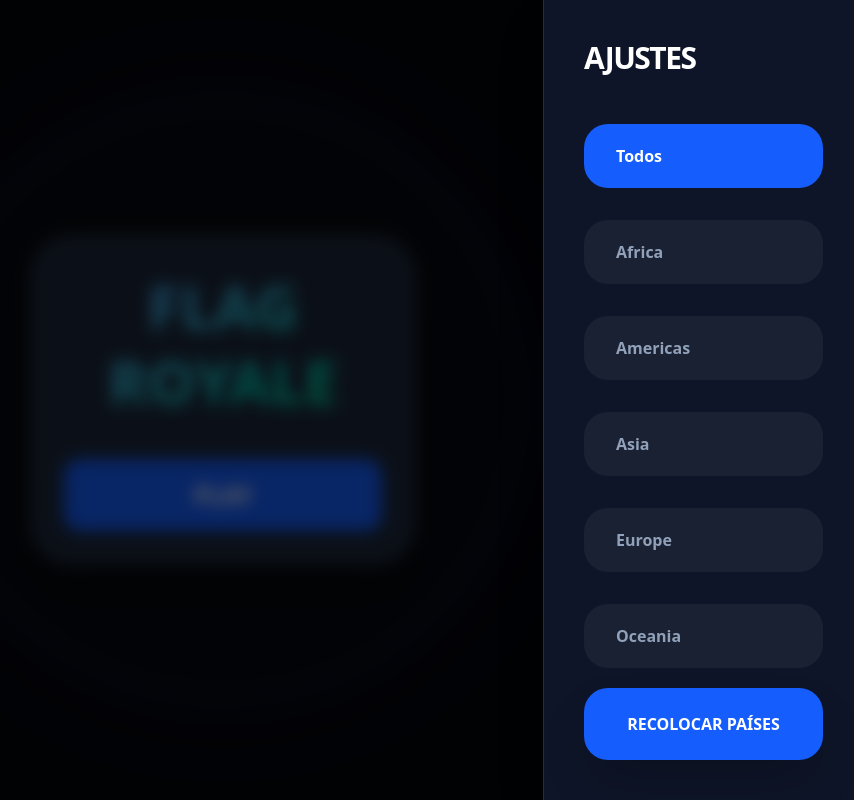
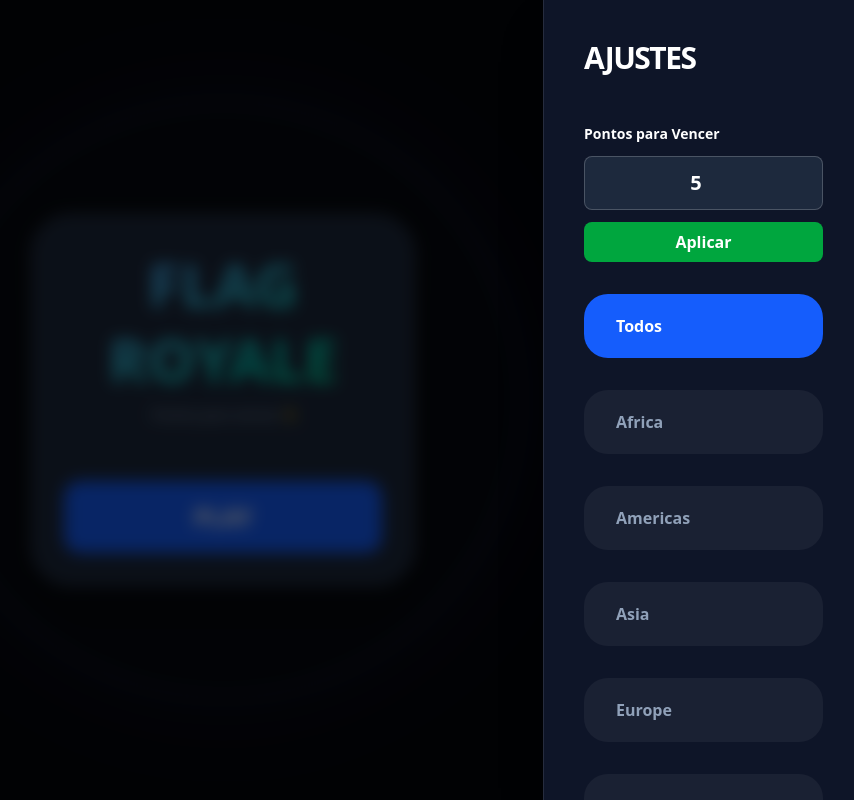
Before and after one commit to christembe89-lgtm/flag-collision-final, a Next.js app: page / in a window 1280 px wide. Both pictures are taken after a click on the button 1227 px from the left and 50 px from the top of the page. Shown: the whole page, without its empty margins (417-1271 px from the left). Built offline with nearby package versions, Linux system fonts and the light colour scheme.

Commit message:
velocidade de colisão

```diff
--- a/app/components/Game.tsx
+++ b/app/components/Game.tsx
@@ -11,7 +11,7 @@ interface FlagEntity {
     y: number;
     vx: number;
     vy: number;
-    status: 'live' | 'dead';
+    status: 'live' | 'dead' | 'frozen';
     radius: number;
 }
 
@@ -27,11 +27,14 @@ export default function Game() {
     const flagsContainerRef = useRef<HTMLDivElement>(null);
 
     // Game State
-    const [gameStatus, setGameStatus] = useState<'menu' | 'spawning' | 'playing' | 'winner'>('menu');
+    const [gameStatus, setGameStatus] = useState<'menu' | 'spawning' | 'playing' | 'winner' | 'champion'>('menu');
     const [winner, setWinner] = useState<FlagEntity | null>(null);
+    const [champion, setChampion] = useState<RankingEntry | null>(null);
     const [selectedContinent, setSelectedContinent] = useState<string>('Todos');
     const [isSidebarOpen, setIsSidebarOpen] = useState(false);
     const [ranking, setRanking] = useState<RankingEntry[]>([]);
+    const [pointsToWin, setPointsToWin] = useState<number>(5);
+    const [tempPoints, setTempPoints] = useState<number>(5);
 
     // Flags State
     const [flags, setFlags] = useState<FlagEntity[]>([]);
@@ -43,6 +46,7 @@ export default function Game() {
     const gameBoundsRef = useRef({ width: 0, height: 0, centerX: 0, centerY: 0 });
     const hudRef = useRef<HTMLSpanElement>(null);
     const gameStatusRef = useRef(gameStatus);
+    const rankingRef = useRef<RankingEntry[]>([]);
 
     // Arena Constants
     const initialRadiusRef = useRef(300);
@@ -95,23 +99,37 @@ export default function Game() {
     // Atualizar ranking quando há um vencedor
     useEffect(() => {
         if (gameStatus === 'winner' && winner) {
-            setRanking(prev => {
-                const existingIndex = prev.findIndex(r => r.code === winner.code);
+            const existingIndex = rankingRef.current.findIndex(r => r.code === winner.code);
             let newRanking: RankingEntry[];
 
             if (existingIndex !== -1) {
-                    newRanking = [...prev];
+                newRanking = [...rankingRef.current];
                 newRanking[existingIndex].wins += 1;
             } else {
-                    newRanking = [...prev, { code: winner.code, name: winner.name, wins: 1 }];
+                newRanking = [...rankingRef.current, { code: winner.code, name: winner.name, wins: 1 }];
             }
 
-                return newRanking
-                    .sort((a, b) => b.wins - a.wins)
+            // Ordenar por wins (decrescente) e depois por nome (alfabético)
+            newRanking = newRanking
+                .sort((a, b) => {
+                    if (b.wins !== a.wins) {
+                        return b.wins - a.wins;
+                    }
+                    return a.name.localeCompare(b.name);
+                })
                 .slice(0, 5);
-            });
+
+            rankingRef.current = newRanking;
+            setRanking(newRanking);
+
+            // Verificar se alguém atingiu o número de pontos para vencer
+            const championFound = newRanking.find(entry => entry.wins >= pointsToWin);
+            if (championFound) {
+                setChampion(championFound);
+                setGameStatus('champion');
             }
-    }, [gameStatus, winner]);
+        }
+    }, [gameStatus, winner, pointsToWin]);
 
     const updateArenaVisual = () => {
         if (arenaBgRef.current) {
@@ -177,7 +195,7 @@ export default function Game() {
             if (gameBoundsRef.current.width < 100 || startX < 50) return;
 
             const angle = Math.random() * Math.PI * 2;
-            const speed = 4 + Math.random() * 3;
+            const speed = 2 + Math.random() * 2;
 
             const newFlag: FlagEntity = {
                 id: spawnedNum,
@@ -199,6 +217,14 @@ export default function Game() {
         }, 150);
 
         startLoop();
+    };
+
+    const resetGame = () => {
+        rankingRef.current = [];
+        setRanking([]);
+        setChampion(null);
+        setTempPoints(pointsToWin);
+        setGameStatus('menu');
     };
 
     const startLoop = () => {
@@ -238,6 +264,12 @@ export default function Game() {
             const el = document.getElementById(`flag-${f.id}`);
             if (!el) continue;
 
+            // Se está frozen, pula a física
+            if (f.status === 'frozen') {
+                el.style.transform = `translate(${f.x - f.radius}px, ${f.y - f.radius}px)`;
+                continue;
+            }
+
             if (f.status === 'live') {
                 currentLiveCount++;
                 lastLiveFlag = f;
@@ -259,8 +291,8 @@ export default function Game() {
                     const overlap = dist - maxD;
                     f.x -= nx * (overlap + 1);
                     f.y -= ny * (overlap + 1);
-                    f.vx *= 0.95;
-                    f.vy *= 0.95;
+                    f.vx *= 0.97;
+                    f.vy *= 0.97;
                 }
 
                 for (let j = i + 1; j < flags.length; j++) {
@@ -278,21 +310,25 @@ export default function Game() {
                         const ny = dy2 / d;
                         const overlap = minDist - d;
 
-                        f.x -= nx * overlap * 0.5;
-                        f.y -= ny * overlap * 0.5;
-                        other.x += nx * overlap * 0.5;
-                        other.y += ny * overlap * 0.5;
+                        // Separar as bandeiras de forma suave
+                        f.x -= nx * overlap * 0.3;
+                        f.y -= ny * overlap * 0.3;
+                        other.x += nx * overlap * 0.3;
+                        other.y += ny * overlap * 0.3;
 
                         if (status === 'playing') {
                             const fWins = Math.random() > 0.5;
                             eliminateFlag(fWins ? other : f, fWins ? f : other);
                         } else {
-                            f.vx -= nx * 5; f.vy -= ny * 5;
-                            other.vx += nx * 5; other.vy += ny * 5;
+                            // Colisão suave no menu
+                            f.vx -= nx * 2;
+                            f.vy -= ny * 2;
+                            other.vx += nx * 2;
+                            other.vy += ny * 2;
                         }
                     }
                 }
-            } else {
+            } else if (f.status === 'dead') {
                 f.vy += 0.8; f.vx *= 0.99;
                 f.x += f.vx; f.y += f.vy;
                 const floorY = gameBoundsRef.current.height;
@@ -311,6 +347,12 @@ export default function Game() {
         if (currentLiveCount <= 1 && flags.length > 1 && status === 'playing') {
             setGameStatus('winner');
             setWinner(lastLiveFlag);
+            // Congelar a bandeira vencedora
+            if (lastLiveFlag) {
+                lastLiveFlag.status = 'frozen';
+                lastLiveFlag.vx = 0;
+                lastLiveFlag.vy = 0;
+            }
         }
     };
 
@@ -357,10 +399,10 @@ export default function Game() {
                     <div className="space-y-3">
                         {ranking.length === 0 && <p className="text-slate-500 text-sm italic">Waiting for battle...</p>}
                         {ranking.map((entry, i) => (
-                            <div key={`${entry.code}-${i}`} className="flex items-center space-x-3 group">
+                            <div key={`${entry.code}-${entry.wins}`} className="flex items-center space-x-3 group">
                                 <span className="text-slate-400 font-bold text-lg w-4">{i + 1}.</span>
                                 <span className="text-white font-black text-sm tracking-tight drop-shadow-sm truncate max-w-[120px]">{entry.name}</span>
-                                <span className="text-yellow-400 font-bold text-sm ml-auto">{entry.wins}</span>
+                                <span className="text-yellow-400 font-bold text-sm ml-auto">{entry.wins}/{pointsToWin}</span>
                             </div>
                         ))}
                     </div>
@@ -377,6 +419,14 @@ export default function Game() {
                     </div>
                 </button>
 
+                <div className="w-20 h-20 rounded-full border-[6px] border-white/20 bg-slate-800/60 backdrop-blur-md shadow-2xl flex items-center justify-center overflow-hidden">
+                    {ranking.length > 0 ? (
+                        <img src={`https://flagcdn.com/w160/${ranking[0].code}.png`} className="w-full h-full object-cover" alt={ranking[0].name} />
+                    ) : (
+                        <div className="text-slate-500 text-xs">--</div>
+                    )}
+                </div>
+
                 <div className="bg-black/60 backdrop-blur-xl px-6 py-2 rounded-xl border border-white/5 flex items-center space-x-3 shadow-2xl">
                     <span className="text-white font-black text-2xl tracking-tight">Alive:</span>
                     <span ref={hudRef} className="text-green-400 font-black text-3xl tabular-nums drop-shadow-[0_0_10px_rgba(74,222,128,0.4)]">0</span>
@@ -388,6 +438,29 @@ export default function Game() {
                 <div className="absolute inset-0 bg-black/60 backdrop-blur-sm" onClick={() => setIsSidebarOpen(false)}></div>
                 <div className={`absolute top-0 right-0 h-full w-80 bg-slate-900/95 backdrop-blur-2xl border-l border-white/10 shadow-2xl transition-transform duration-300 transform ${isSidebarOpen ? 'translate-x-0' : 'translate-x-full'} p-10 flex flex-col`}>
                     <h2 className="text-3xl font-black text-white tracking-tighter mb-12">AJUSTES</h2>
+
+                    {/* Points to Win Input */}
+                    <div className="mb-8">
+                        <label className="text-white font-bold text-sm block mb-3">Pontos para Vencer</label>
+                        <input
+                            type="number"
+                            min="1"
+                            max="20"
+                            value={tempPoints}
+                            onChange={(e) => setTempPoints(parseInt(e.target.value) || 1)}
+                            className="w-full px-4 py-3 bg-slate-800 border border-white/20 rounded-lg text-white font-bold text-center text-xl focus:outline-none focus:border-blue-500"
+                        />
+                        <button
+                            onClick={() => {
+                                setPointsToWin(tempPoints);
+                                setIsSidebarOpen(false);
+                            }}
+                            className="w-full mt-3 py-2 bg-green-600 hover:bg-green-700 text-white font-bold rounded-lg transition-all"
+                        >
+                            Aplicar
+                        </button>
+                    </div>
+
                     <div className="space-y-8">
                         {continents.map(cont => (
                             <button key={cont} onClick={() => { setSelectedContinent(cont); setIsSidebarOpen(false); }} className={`w-full py-5 px-8 rounded-[1.5rem] font-black text-left flex justify-between items-center ${selectedContinent === cont ? 'bg-blue-600 text-white' : 'bg-white/5 text-slate-400'}`}>
@@ -434,19 +507,32 @@ export default function Game() {
             {gameStatus !== 'playing' && gameStatus !== 'spawning' && (
                 <div className="absolute inset-0 z-[100] flex items-center justify-center bg-black/70 backdrop-blur-sm">
                     <div className="text-center bg-slate-800 p-8 rounded-[2.5rem] border border-slate-600 shadow-2xl w-full max-w-sm">
-                        {gameStatus === 'menu' ? (
+                        {gameStatus === 'menu' && (
                             <div className="flex flex-col items-center">
                                 <h1 className="text-6xl font-black text-transparent bg-clip-text bg-gradient-to-br from-blue-400 to-emerald-400 mb-2 leading-tight">FLAG<br />ROYALE</h1>
+                                <p className="text-slate-400 text-sm mb-6">Pontos para vencer: <span className="text-yellow-400 font-bold">{pointsToWin}</span></p>
                                 <button onClick={initGame} className="w-full py-5 bg-blue-600 text-white font-bold rounded-2xl text-2xl mt-8">PLAY</button>
                             </div>
-                        ) : (
+                        )}
+                        {gameStatus === 'winner' && (
                             <div className="flex flex-col items-center">
                                 <div className="w-40 h-40 mb-6 rounded-full overflow-hidden border-8 border-yellow-400 shadow-[0_0_50px_rgba(250,204,21,0.6)] bg-white">
                                     {winner && <img src={`https://flagcdn.com/w320/${winner.code}.png`} className="w-full h-full object-cover" />}
                                 </div>
-                                <h2 className="text-2xl text-yellow-400 font-extrabold mb-1">CHAMPION</h2>
+                                <h2 className="text-2xl text-yellow-400 font-extrabold mb-1">ROUND CHAMPION</h2>
                                 <h1 className="text-5xl text-white font-black mb-10">{winner?.name}</h1>
                                 <button onClick={initGame} className="w-full py-4 bg-slate-700 text-white font-bold rounded-2xl text-xl">Play Again</button>
+                            </div>
+                        )}
+                        {gameStatus === 'champion' && champion && (
+                            <div className="flex flex-col items-center">
+                                <div className="w-40 h-40 mb-6 rounded-full overflow-hidden border-8 border-green-400 shadow-[0_0_50px_rgba(34,197,94,0.6)] bg-white">
+                                    <img src={`https://flagcdn.com/w320/${champion.code}.png`} className="w-full h-full object-cover" />
+                                </div>
+                                <h2 className="text-2xl text-green-400 font-extrabold mb-1">GRAND CHAMPION</h2>
+                                <h1 className="text-5xl text-white font-black mb-2">{champion.name}</h1>
+                                <p className="text-xl text-green-400 font-bold mb-10">{champion.wins} Vitórias</p>
+                                <button onClick={resetGame} className="w-full py-4 bg-green-600 text-white font-bold rounded-2xl text-xl">Nova Competição</button>
                             </div>
                         )}
                     </div>
```
Lines whose indentation alone changed are shown as unchanged.
